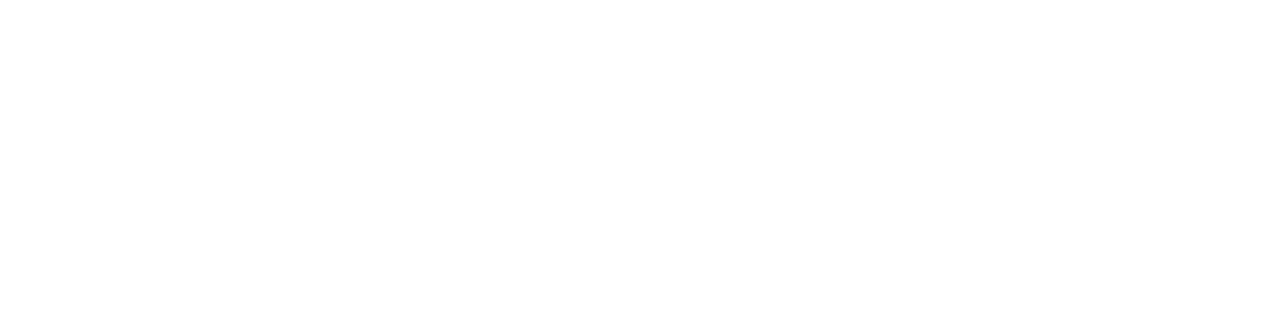
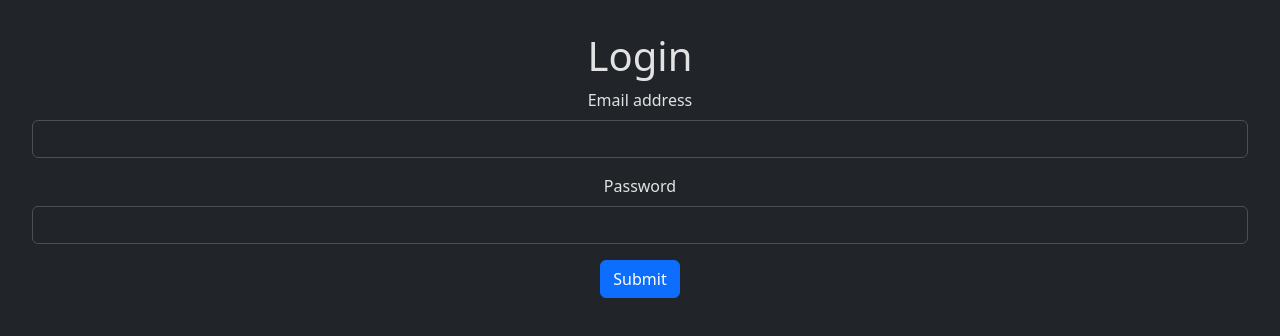
Before and after one commit to fredydeltoro/todo-app, a React (Vite) app: page /login in a window 1280 px wide. Before the commit this address had no page. Shown: the top 336 px of the page. Built offline with nearby package versions, Linux system fonts and the light colour scheme.

Commit message:
Protect Routes that need login access

```diff
--- a/index.html
+++ b/index.html
@@ -3,11 +3,13 @@
   <head>
     <meta charset="UTF-8" />
     <link rel="icon" type="image/svg+xml" href="/vite.svg" />
+    <link href="https://cdn.jsdelivr.net/npm/bootstrap@5.3.0-alpha3/dist/css/bootstrap.min.css" rel="stylesheet" integrity="sha384-KK94CHFLLe+nY2dmCWGMq91rCGa5gtU4mk92HdvYe+M/SXH301p5ILy+dN9+nJOZ" crossorigin="anonymous">
     <meta name="viewport" content="width=device-width, initial-scale=1.0" />
     <title>Vite + React</title>
   </head>
   <body>
     <div id="root"></div>
+    <script src="https://cdn.jsdelivr.net/npm/bootstrap@5.3.0-alpha3/dist/js/bootstrap.bundle.min.js" integrity="sha384-ENjdO4Dr2bkBIFxQpeoTz1HIcje39Wm4jDKdf19U8gI4ddQ3GYNS7NTKfAdVQSZe" crossorigin="anonymous"></script>
     <script type="module" src="/src/main.jsx"></script>
   </body>
 </html>
--- a/src/App.jsx
+++ b/src/App.jsx
@@ -1,14 +1,17 @@
 import { Route, Routes } from 'react-router-dom';
-import './App.css'
-import List from './List/List';
+import './App.css';
+import List from './features/List/List';
+import Login from './features/Login';
 
 function App() {
-
   return (
-    <Routes>
-      <Route path='/'  element={<List />} />
-    </Routes>
-  )
+    <div data-bs-theme="dark">
+      <Routes>
+        <Route path="/login" element={<Login />} />
+        <Route path="/" element={<List />} />
+      </Routes>
+    </div>
+  );
 }
 
-export default App
+export default App;
--- /dev/null
+++ b/src/components/Protected/Protected.jsx
@@ -0,0 +1,23 @@
+import { useEffect } from 'react';
+import { useSelector } from 'react-redux';
+import { useNavigate } from 'react-router-dom';
+
+const Protected = ({ children }) => {
+  const { user } = useSelector((state) => state.account);
+  const navigate = useNavigate();
+
+  useEffect(() => {
+    if (!user) {
+      navigate('/login');
+    }
+  }, [user]);
+
+  return (
+    <div>
+      <header>algo</header>
+      <main>{children}</main>
+    </div>
+  );
+};
+
+export default Protected;
--- /dev/null
+++ b/src/components/Protected/index.jsx
@@ -0,0 +1,3 @@
+import Protected from './Protected';
+
+export default Protected;
--- a/src/List/List.jsx
+++ b/src/features/List/List.jsx
@@ -1,9 +1,10 @@
 import { useState } from 'react';
-import reactLogo from '../assets/react.svg'
-import viteLogo from '/vite.svg'
+import Protected from '/src/components/Protected';
+import reactLogo from '/src/assets/react.svg';
+import viteLogo from '/vite.svg';
 
 const List = () => {
-  const [count, setCount] = useState(0)
+  const [count, setCount] = useState(0);
 
   return (
     <div>
@@ -29,6 +30,12 @@
       </p>
     </div>
   );
-}
+};
 
-export default List;
+const ProtectedComponent = (props) => (
+  <Protected>
+    <List {...props} />
+  </Protected>
+);
+
+export default ProtectedComponent;
--- /dev/null
+++ b/src/features/Login.jsx
@@ -0,0 +1,39 @@
+import { useEffect } from 'react';
+import { useSelector } from 'react-redux';
+import { useNavigate } from 'react-router-dom';
+
+const Login = () => {
+  const { user } = useSelector((state) => state.account);
+  const navigate = useNavigate();
+
+  useEffect(() => {
+    if (user) {
+      navigate('/');
+    }
+  }, [user]);
+
+  return (
+    <div>
+      <h1>Login</h1>
+      <form>
+        <div className="mb-3">
+          <label htmlFor="user" className="form-label">
+            Email address
+          </label>
+          <input type="email" className="form-control" id="user" />
+        </div>
+        <div className="mb-3">
+          <label htmlFor="password" className="form-label">
+            Password
+          </label>
+          <input type="password" className="form-control" id="password" />
+        </div>
+        <button type="submit" className="btn btn-primary">
+          Submit
+        </button>
+      </form>
+    </div>
+  );
+};
+
+export default Login;
--- a/src/index.css
+++ b/src/index.css
@@ -1,69 +1,5 @@
-:root {
-  font-family: Inter, system-ui, Avenir, Helvetica, Arial, sans-serif;
-  line-height: 1.5;
-  font-weight: 400;
-
+body {
   color-scheme: light dark;
   color: rgba(255, 255, 255, 0.87);
-  background-color: #242424;
-
-  font-synthesis: none;
-  text-rendering: optimizeLegibility;
-  -webkit-font-smoothing: antialiased;
-  -moz-osx-font-smoothing: grayscale;
-  -webkit-text-size-adjust: 100%;
+  background-color: #212529;
 }
-
-a {
-  font-weight: 500;
-  color: #646cff;
-  text-decoration: inherit;
-}
-a:hover {
-  color: #535bf2;
-}
-
-body {
-  margin: 0;
-  display: flex;
-  place-items: center;
-  min-width: 320px;
-  min-height: 100vh;
-}
-
-h1 {
-  font-size: 3.2em;
-  line-height: 1.1;
-}
-
-button {
-  border-radius: 8px;
-  border: 1px solid transparent;
-  padding: 0.6em 1.2em;
-  font-size: 1em;
-  font-weight: 500;
-  font-family: inherit;
-  background-color: #1a1a1a;
-  cursor: pointer;
-  transition: border-color 0.25s;
-}
-button:hover {
-  border-color: #646cff;
-}
-button:focus,
-button:focus-visible {
-  outline: 4px auto -webkit-focus-ring-color;
-}
-
-@media (prefers-color-scheme: light) {
-  :root {
-    color: #213547;
-    background-color: #ffffff;
-  }
-  a:hover {
-    color: #747bff;
-  }
-  button {
-    background-color: #f9f9f9;
-  }
-}
```
Also changed, not shown: src/main.jsx (+5 -5 lines).
